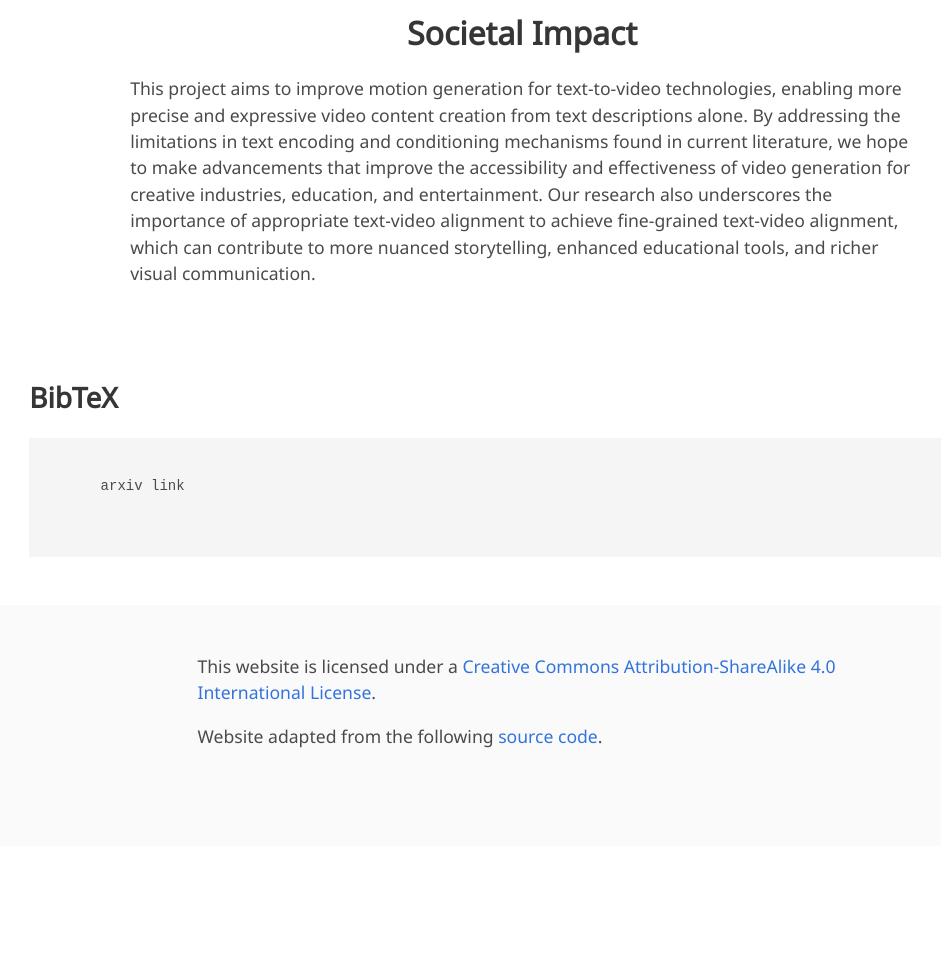
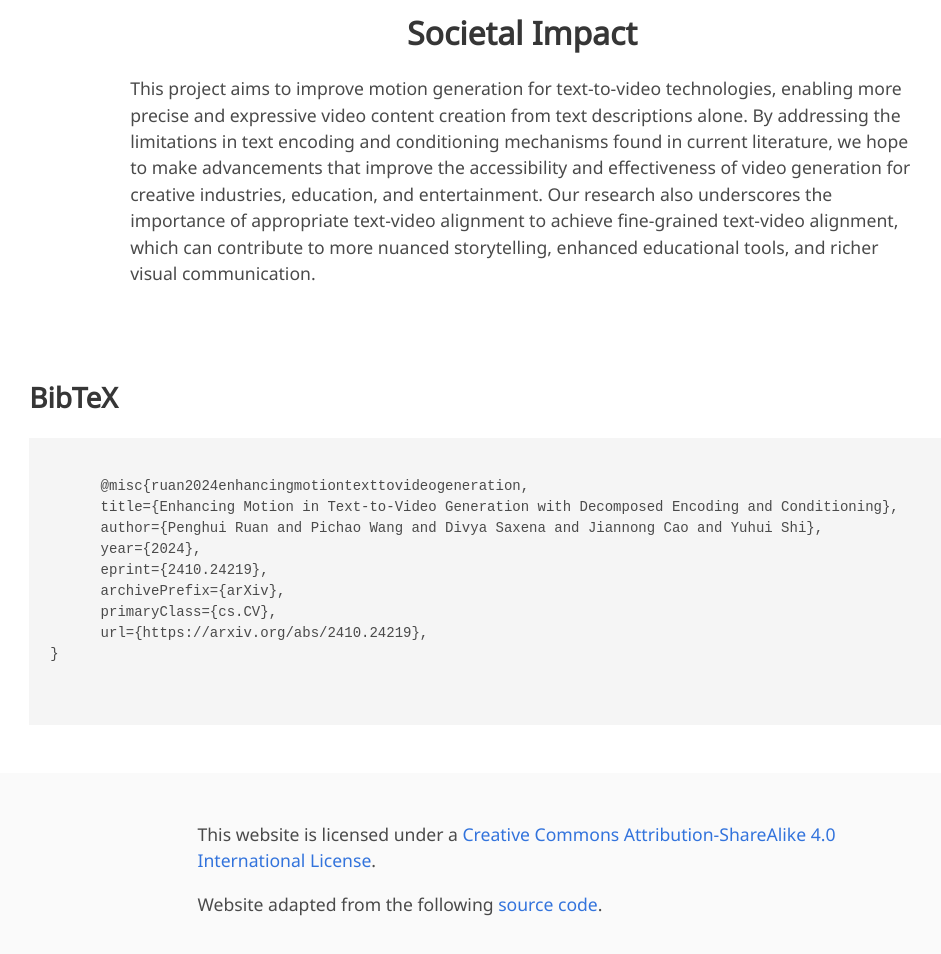
Before and after one commit to PR-Ryan/DEMO-project, a plain HTML site: page index.html in a window 1280 px wide. Shown: the part 3360-4314 px from the top of the page, without its empty margins (118-1059 px from the left). Before the commit the page ends 4206 px from the top, so only its background shows below. Drawn offline with nearby package versions, Linux system fonts and the light colour scheme; some icons are missing; a web font is replaced by a local one.

Commit message:
Update index.html

```diff
--- a/index.html
+++ b/index.html
@@ -1146,7 +1146,15 @@
       <div class="container is-max-desktop content">
         <h2 class="title">BibTeX</h2>
         <pre><code>
-      arxiv link
+      @misc{ruan2024enhancingmotiontexttovideogeneration,
+      title={Enhancing Motion in Text-to-Video Generation with Decomposed Encoding and Conditioning},
+      author={Penghui Ruan and Pichao Wang and Divya Saxena and Jiannong Cao and Yuhui Shi},
+      year={2024},
+      eprint={2410.24219},
+      archivePrefix={arXiv},
+      primaryClass={cs.CV},
+      url={https://arxiv.org/abs/2410.24219},
+}
 
     </code></pre>
       </div>
```
